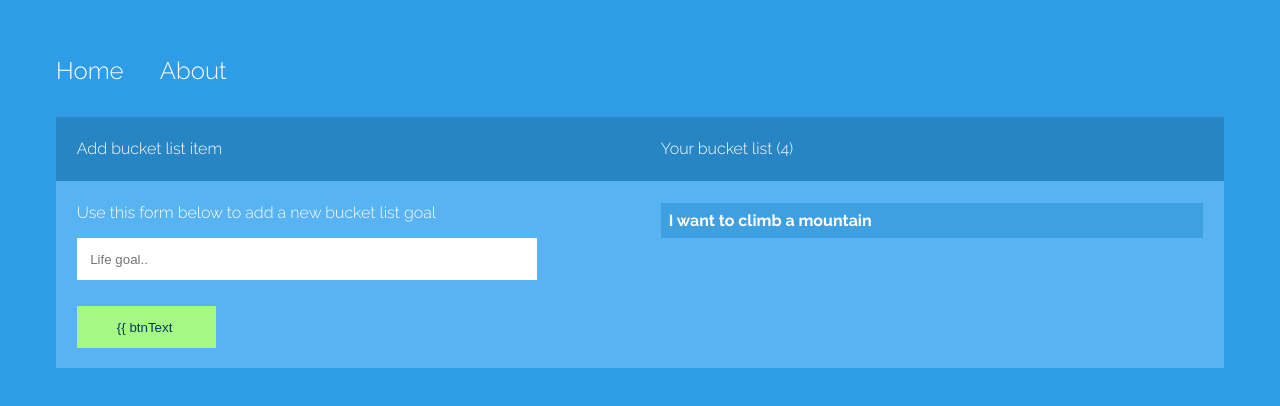
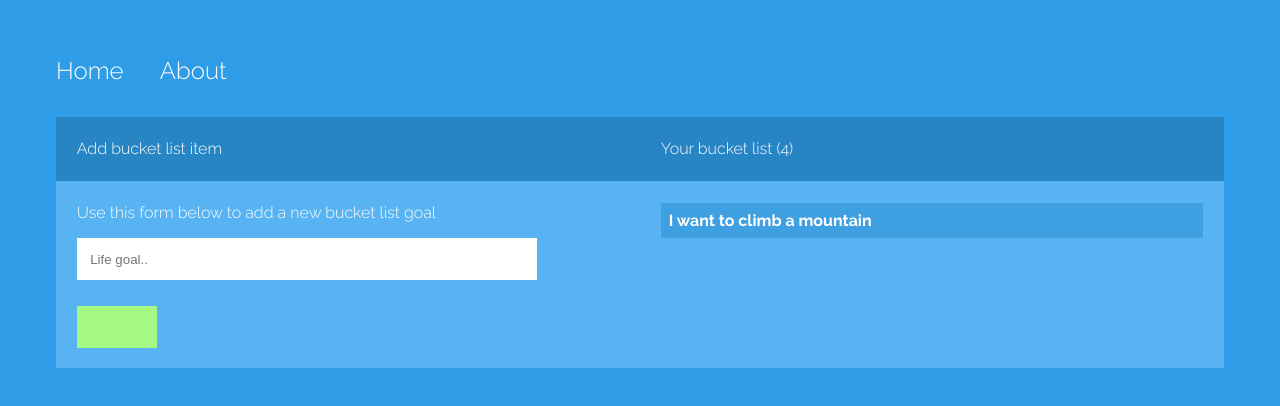
Before and after one commit to AleOD/ng5-web, an Angular app: page / in a window 1280 px wide. Shown: the top 406 px of the page. Built offline with nearby package versions, Linux system fonts and the light colour scheme.

Commit message:
correct typo #5

```diff
--- a/src/app/home/home.component.html
+++ b/src/app/home/home.component.html
@@ -13,7 +13,7 @@
 
         <form >
             <input type="text" class="txt" name="item" placeholder="Life goal..">
-            <input type="submit" class="btn" value="{{ btnText ">
+            <input type="submit" class="btn" value="{{ btnText }}">
         </form>
     </div>
 
```
